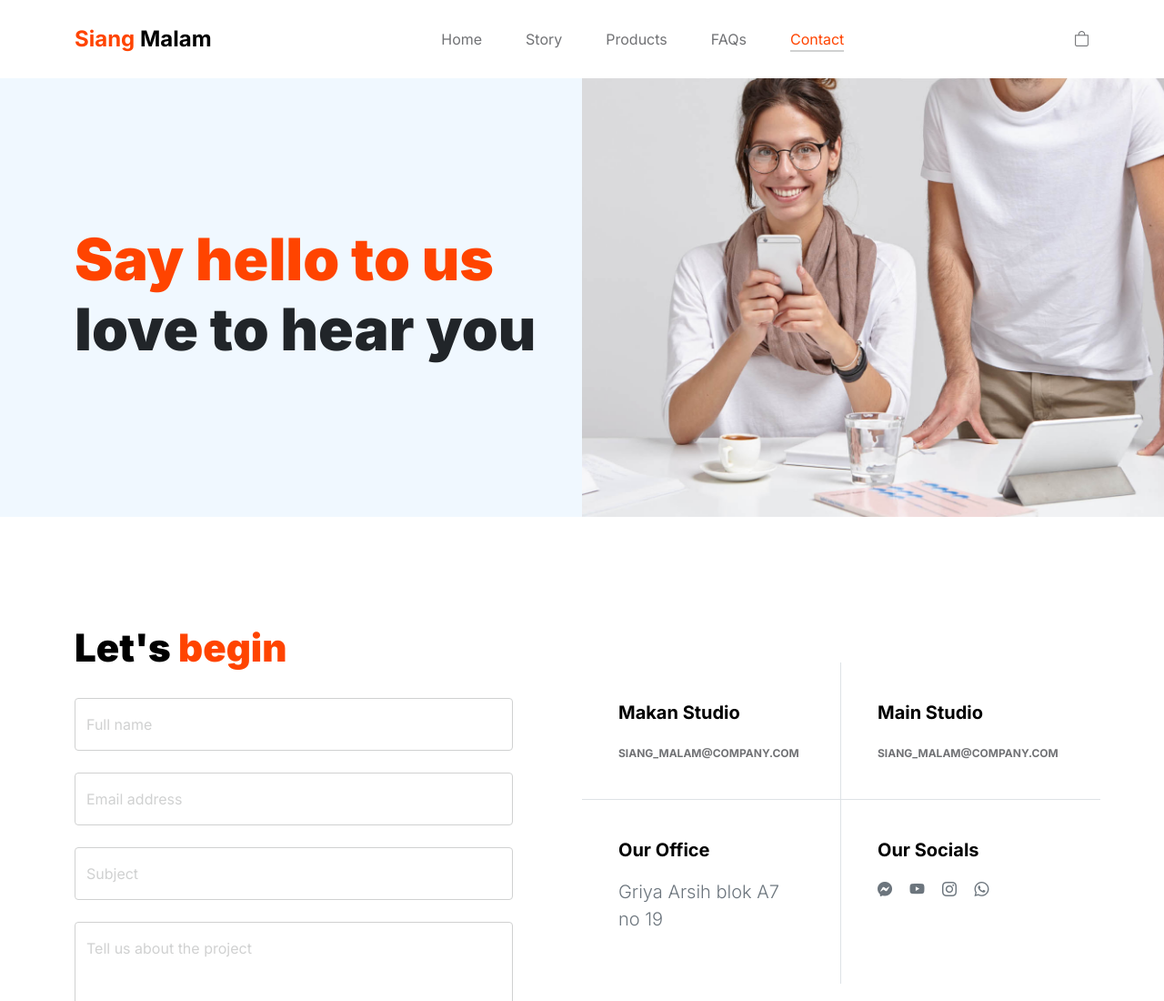
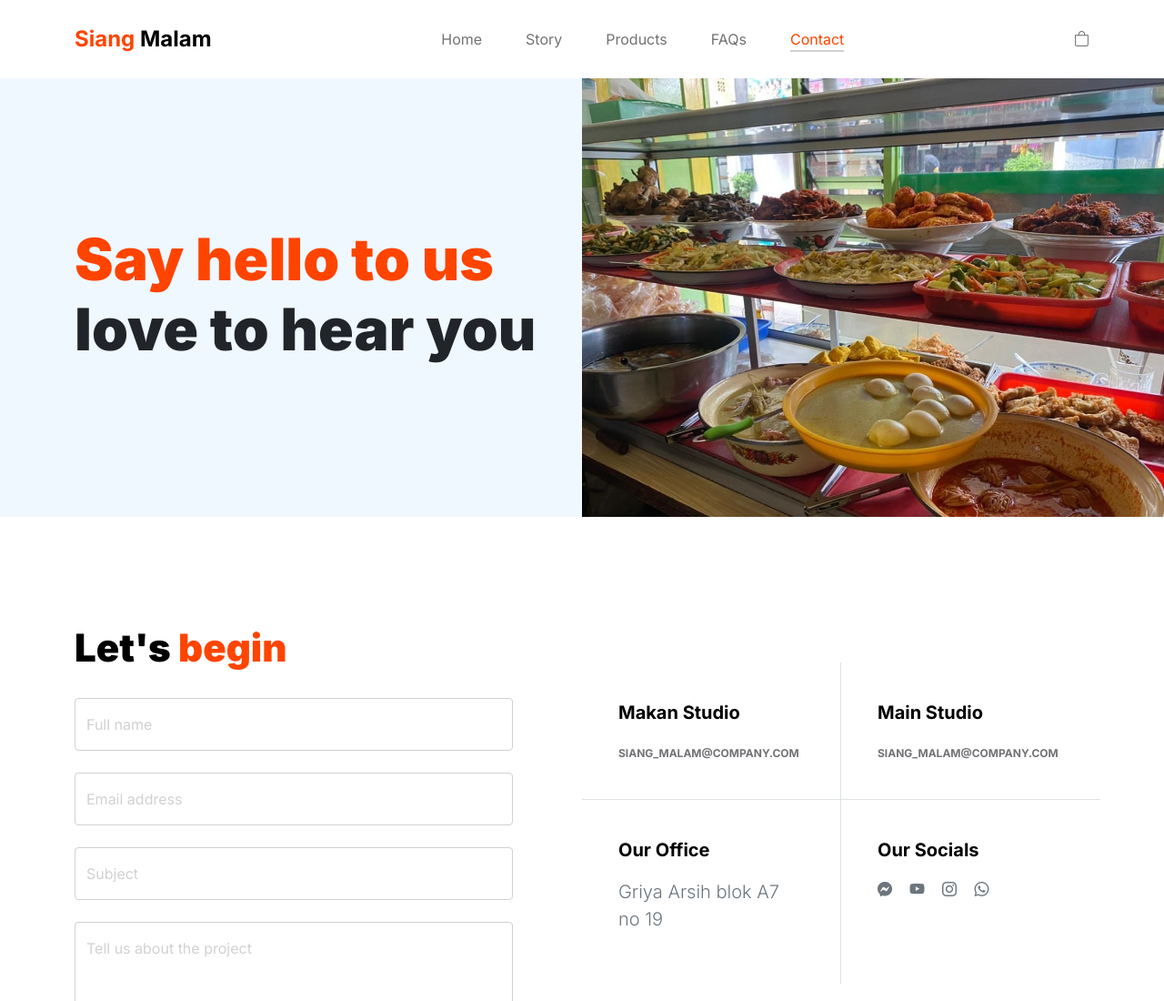
Before and after one commit to Lisyongg/siangmalam, a plain HTML site: page contact.html in a window 1280 px wide. Shown: the top 1100 px of the page at 91% size. Drawn offline with Linux system fonts and the light colour scheme.

Commit message:
Update contact.html

```diff
--- a/contact.html
+++ b/contact.html
@@ -99,7 +99,7 @@ https://www.tooplate.com/view/2127-little-fashion
                     </div>
                 </div>
 
-                <img src="images/header/positive-european-woman-has-break-after-work.jpg" class="header-image img-fluid" alt="">
+                <img src="images/header/warteg.jpeg" class="header-image img-fluid" alt="">
             </header>
 
             <section class="contact section-padding">
```
